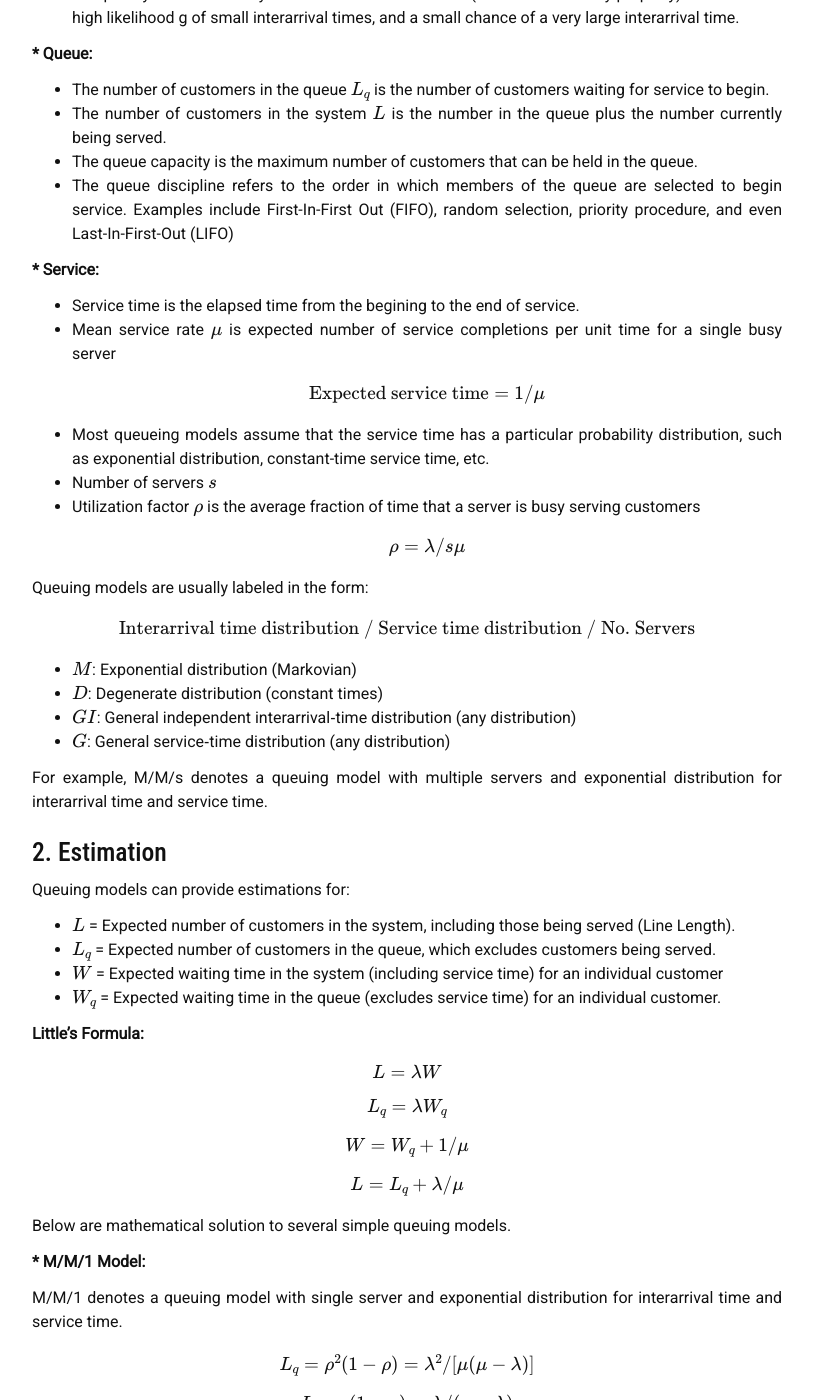
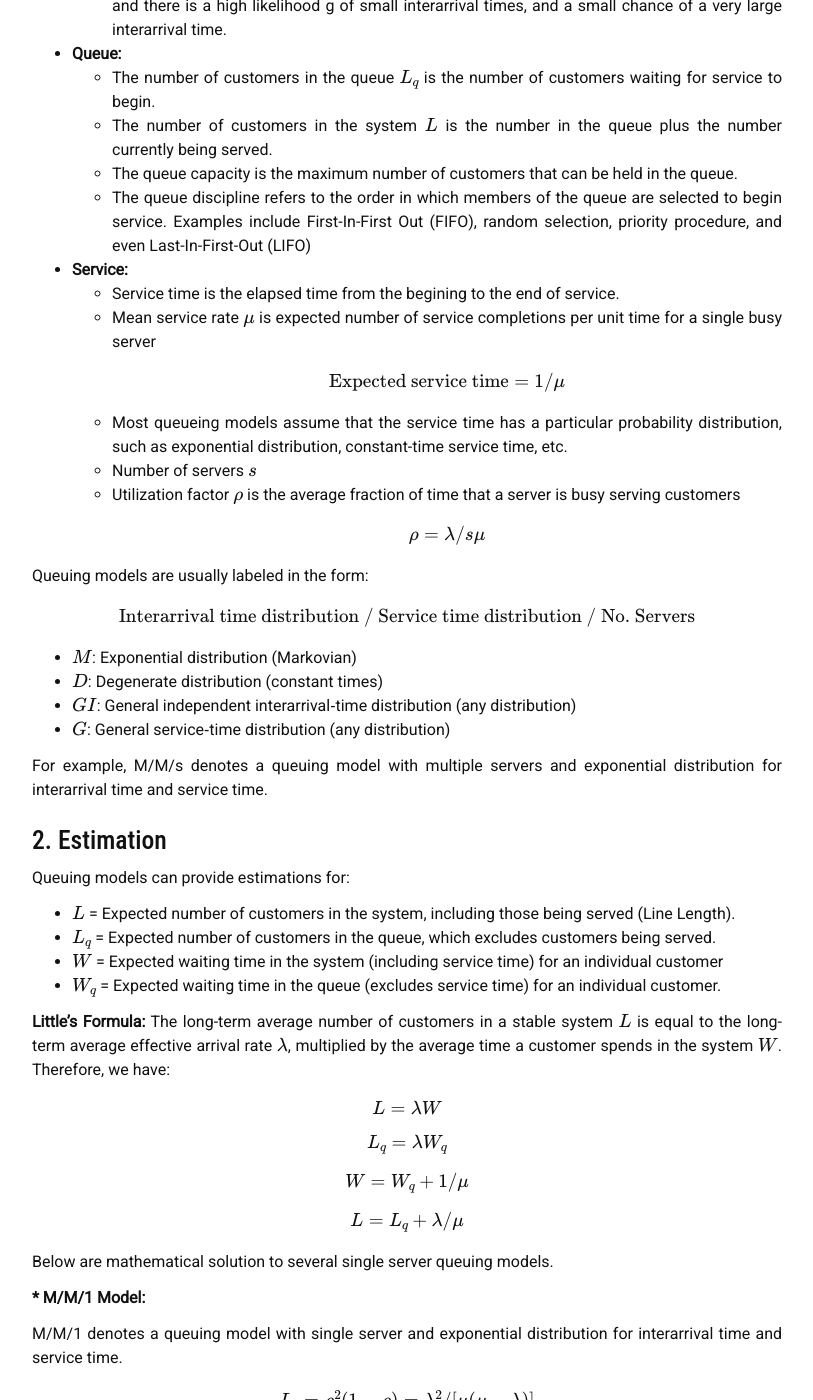
Before and after one commit to liambll/blog-archive, a Jekyll site: the page built from _posts/2017-07-02-queuing-model.markdown, in a window 1280 px wide and 1400 px high, scrolled down 817 px. Shown: the whole window, without its empty margins (233-1046 px from the left). Built offline with Jekyll 4.4.1, drawn with Linux system fonts in a browser that asks for light colours; nearby versions of some CDN libraries; formulas are drawn with MathJax 3; comment, search, counter and statistics services are not loaded; some of the changed text lies outside the part shown.

Commit message:
Update 2017-07-02-queuing-model.markdown

```diff
--- a/_posts/2017-07-02-queuing-model.markdown
+++ b/_posts/2017-07-02-queuing-model.markdown
@@ -21,7 +21,7 @@ summary: Queuing model is a mathematical model that predict queue lengths and wa
     <img src="/blog/assets/queuing-model/queuing-model.jpg" width = "500">
 </div>
 </div>
-__* Arrivals:__
+* __Arrivals:__
   * The time between consecutive arrivals to a queueing system is the interarrival time.
   * Mean arrival rate \\(\lambda\\) is the expected number of arrivals per unit time.
 \\[
@@ -29,13 +29,13 @@ __* Arrivals:__
 \\]
   * Most queueing models assume that the form of the probability distribution of inter‐arrival times is an exponential distribution. That means the probability of an arrival in the next time unit is completely uninfluenced by when the last arrival occurs (i.e. lack-of-memory property) and there is a high likelihood g of small interarrival times, and a small chance of a very large interarrival time.
 
-__* Queue:__
+* __Queue:__
   * The number of customers in the queue \\(L_q\\) is the number of customers waiting for service to begin.
   * The number of customers in the system \\(L\\) is the number in the queue plus the number currently being served.
   * The queue capacity is the maximum number of customers that can be held in the queue.
   * The queue discipline refers to the order in which members of the queue are selected to begin service. Examples include First-In-First Out (FIFO), random selection, priority procedure, and even Last-In-First-Out (LIFO)
 
-__* Service:__
+* __Service:__
   * Service time is the elapsed time from the begining to the end of service.
   * Mean service rate \\(\mu\\) is expected number of service completions per unit time for a single busy server
 \\[
@@ -66,7 +66,7 @@ Queuing models can provide estimations for:
   * \\(W\\) = Expected waiting time in the system (including service time) for an individual customer
   * \\(W_q\\) = Expected waiting time in the queue (excludes service time) for an individual customer.
 
-__Little's Formula:__
+__Little's Formula:__ The long-term average number of customers in a stable system \\(L\\) is equal to the long-term average effective arrival rate \\(\lambda\\), multiplied by the average time a customer spends in the system \\(W\\). Therefore, we have:
 \\[
 L = \lambda W
 \\]
@@ -79,7 +79,8 @@ W = W_q + 1/\mu
 \\[
 L = L_q + \lambda /\mu
 \\]
-Below are mathematical solution to several simple queuing models.
+
+Below are mathematical solution to several single server queuing models.
 
 __* M/M/1 Model:__
 
@@ -126,3 +127,5 @@ L_q = ρ^2/(2(1-ρ))
 \\]
 We can clearly see the impact of service variability on the system performance: Changing from the exponential service time to the one
 that has no variability has a dramatic impact on reducing waiting time and queue length.
+
+When the queuing model becomes too compliated, __Simulation model__ is an alternative to estimate queue length and waiting time.
```
